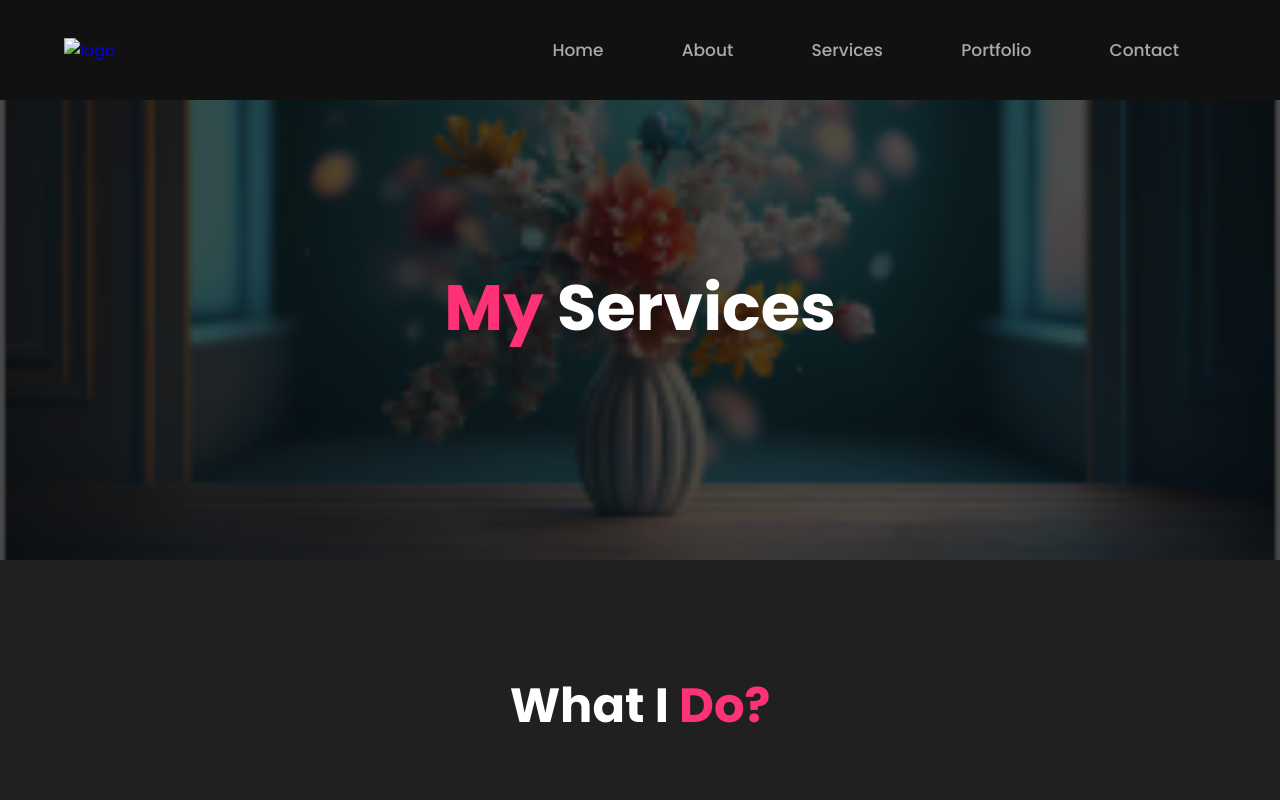
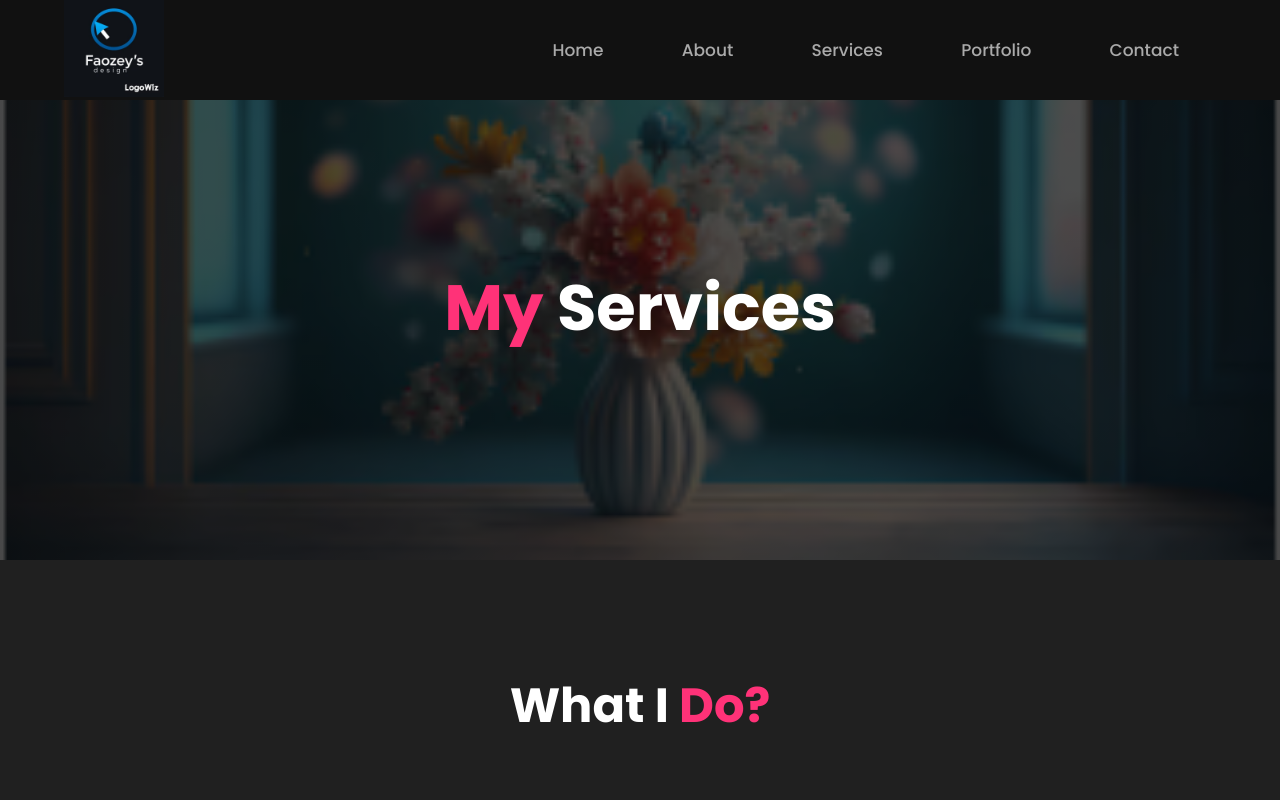
Before and after one commit to Faozaan/My-Final-Bloomalone-Project, a plain HTML site: page services.html in a window 1280 px wide. Shown: the top 800 px of the page. Drawn offline with nearby package versions, Linux system fonts and the light colour scheme; files whose address does not match are found by name.

Commit message:
Update services.html

```diff
--- a/services.html
+++ b/services.html
@@ -4,14 +4,14 @@
     <meta charset="UTF-8">
     <meta name="viewport" content="width=device-width, initial-scale=1.0">
     <link rel="stylesheet" href="style.css">
-    <link rel="icon" type="images/png" href="./Images/WhatsApp Image 2025-07-30 at 06.37.14_709a1086.jpg">
+    <link rel="icon" type="images/png" href=" WhatsApp Image 2025-07-30 at 06.37.14_709a1086.jpg">
     <title>My Portfolio</title>
     <link rel="stylesheet" href="https://unpkg.com/boxicons@latest/css/boxicons.min.css">
 </head>
 <body>
     <!-------header session--------->
     <header class="header">
-        <a href="#"><img src="./Images/WhatsApp Image 2025-07-30 at 06.37.14_709a1086.jpg" alt="logo"></a>
+        <a href="#"><img src=" WhatsApp Image 2025-07-30 at 06.37.14_709a1086.jpg" alt="logo"></a>
         <div class="navMenu" id="navMenu">
             <i class="bx bx-window-close" onclick="closeMenu()"></i>
             <ul>
@@ -103,4 +103,5 @@
         }
     </script>
 </body>
+
 </html>
```
